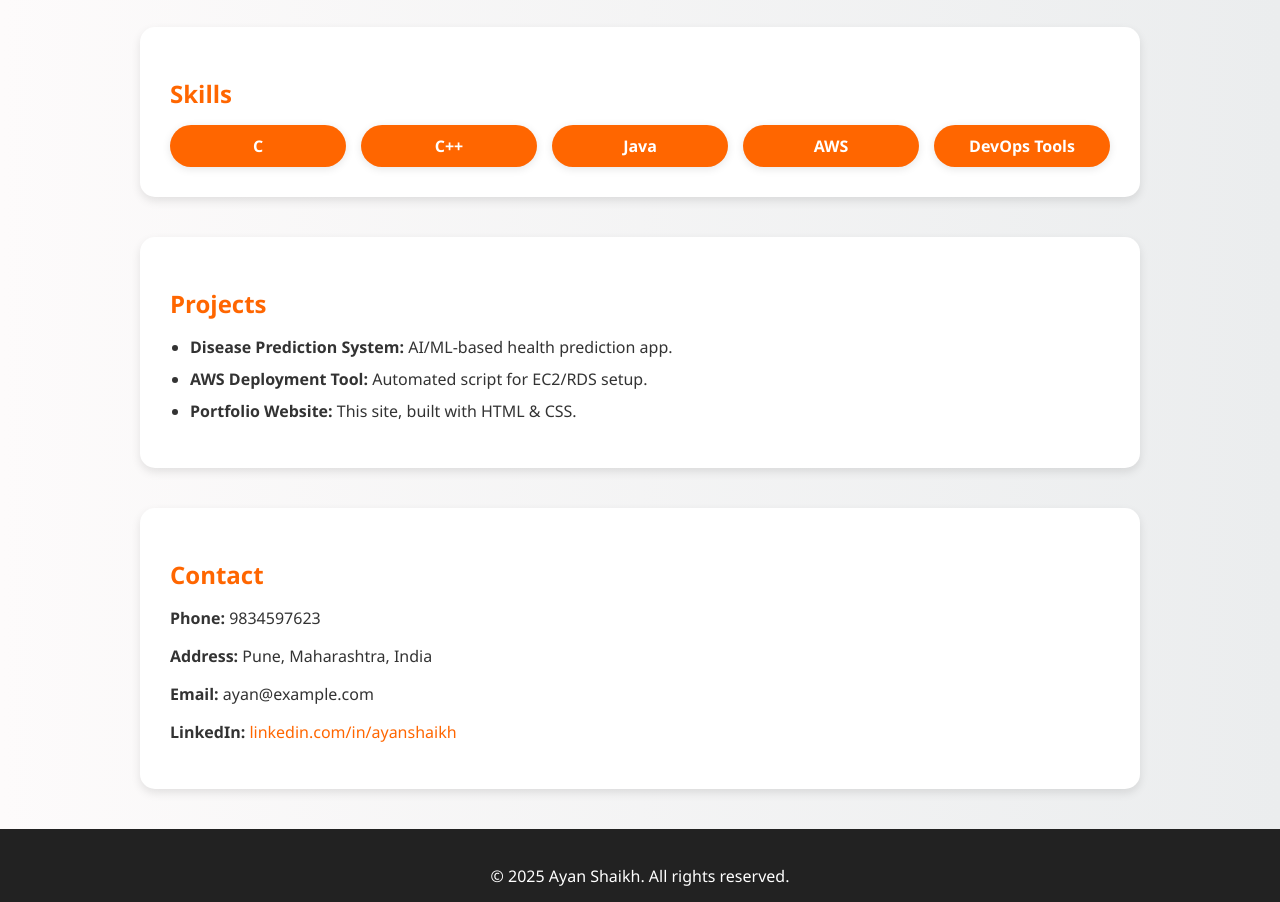
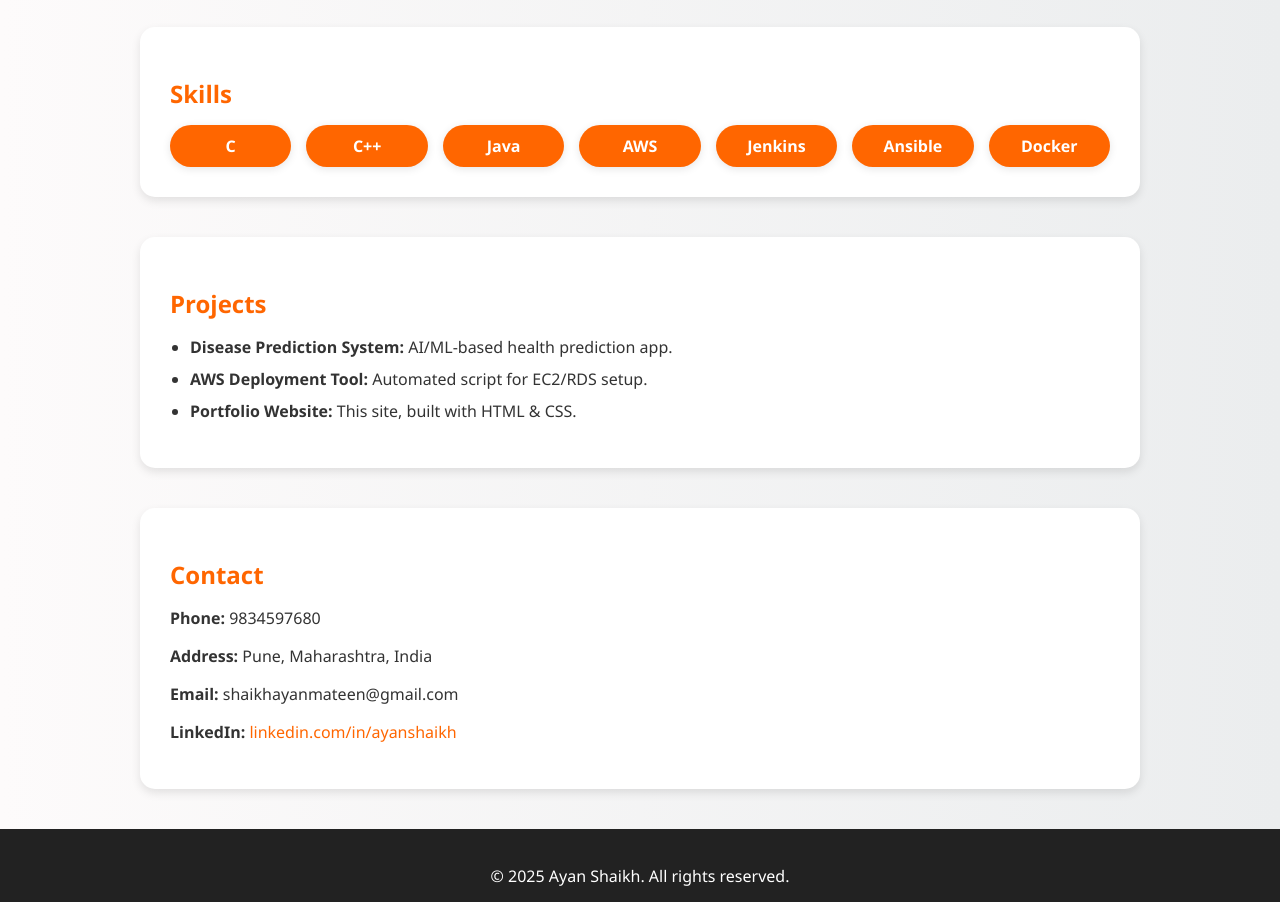
Before and after one commit to shaikhayan2813-glitch/website, a plain HTML site: page index.html in a window 1280 px wide. Shown: the part 440-1342 px from the top of the page. Drawn offline with Linux system fonts and the light colour scheme.

Commit message:
Update index.html

```diff
--- a/index.html
+++ b/index.html
@@ -119,7 +119,9 @@
         <div class="skill-badge">C++</div>
         <div class="skill-badge">Java</div>
         <div class="skill-badge">AWS</div>
-        <div class="skill-badge">DevOps Tools</div>
+        <div class="skill-badge">Jenkins</div>
+        <div class="skill-badge">Ansible</div>
+        <div class="skill-badge">Docker</div>
       </div>
     </div>
   </section>
@@ -138,9 +140,9 @@
   <section id="contact">
     <div class="card">
       <h2>Contact</h2>
-      <p><strong>Phone:</strong> 9834597623</p>
+      <p><strong>Phone:</strong> 9834597680</p>
       <p><strong>Address:</strong> Pune, Maharashtra, India</p>
-      <p><strong>Email:</strong> ayan@example.com</p>
+      <p><strong>Email:</strong> shaikhayanmateen@gmail.com</p>
       <p><strong>LinkedIn:</strong> <a href="https://www.linkedin.com/in/ayanshaikh" target="_blank">linkedin.com/in/ayanshaikh</a></p>
     </div>
   </section>
```
